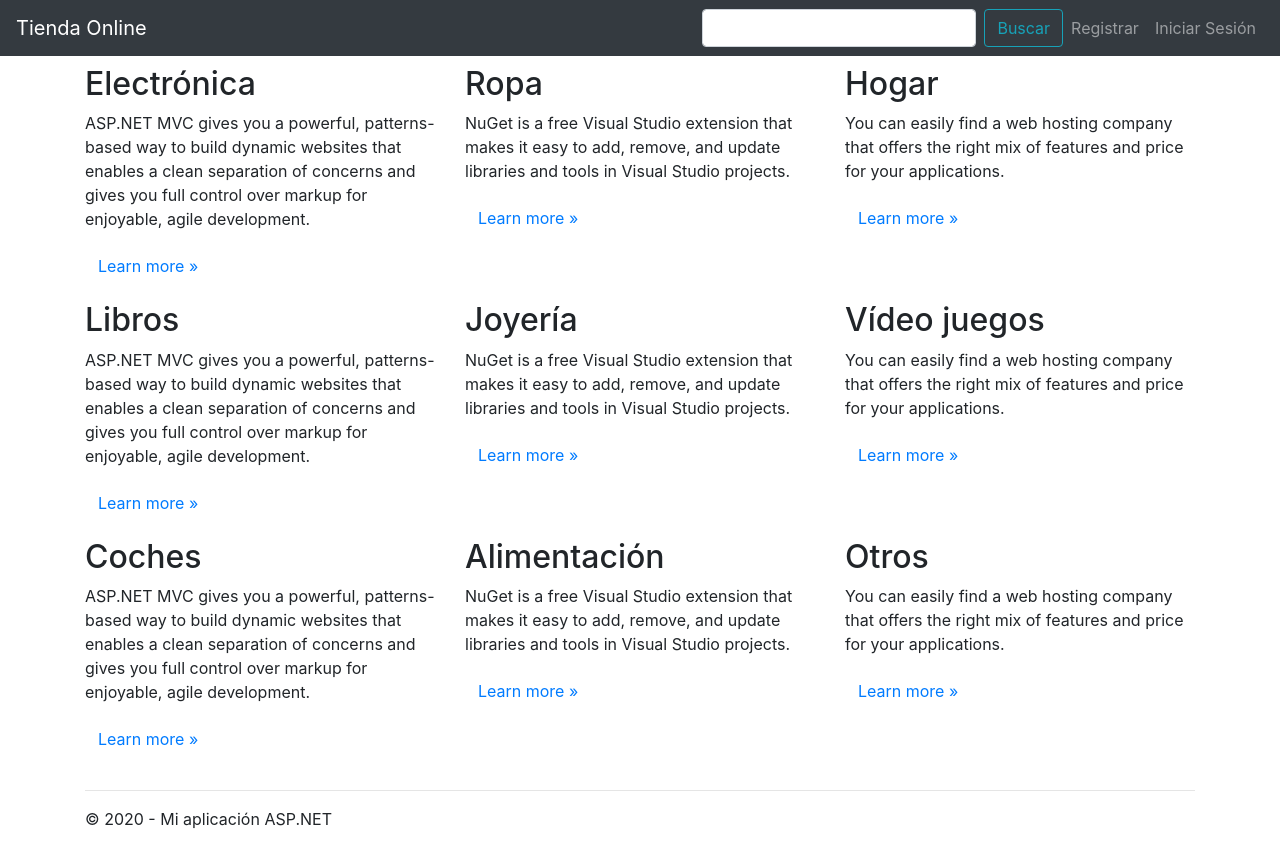
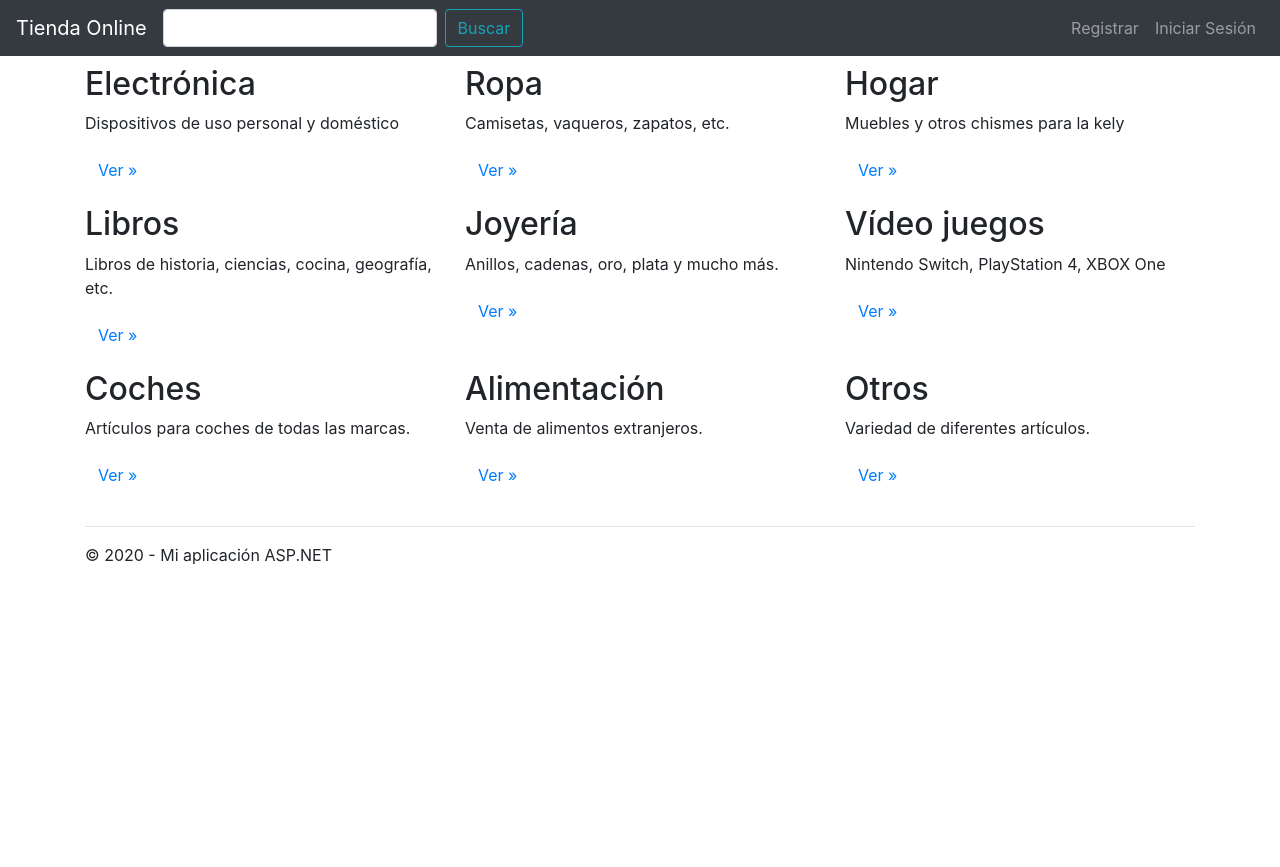
Before and after one commit to Gabehh/MiwTienda, an ASP.NET MVC app: template Views/Home/Index.cshtml in a window 1280 px wide. After the commit the page ends 565 px from the top, so only its background shows below. Run offline with ASP.NET Core 8 and stand-ins for ASP.NET MVC 5, Linux system fonts and the light colour scheme; the template is opened without the code that fills it, so the values that code supplies are empty; the project's own start-up code is not run, and a stand-in starts its controllers and pages; some libraries are stand-ins or nearby versions.

Commit message:
Detalles del frond y bug arreglado de la imagen

```diff
--- a/Controllers/AccountController.cs
+++ b/Controllers/AccountController.cs
@@ -464,10 +464,10 @@ namespace MiwTienda.Controllers
                 new Claim(ClaimTypes.NameIdentifier, persona.Id.ToString()),
                 new Claim(ClaimTypes.Role, String.Join(",",roles.Select(u=>u.Descripcion)))
             };
-
             var identity = new ClaimsIdentity(claims, "ApplicationCookie");
             var context = Request.GetOwinContext();
             var authManager = context.Authentication;
+            Session["id"] = persona.Id.ToString();
             authManager.SignIn(new AuthenticationProperties { IsPersistent = false }, identity);
         }
 
--- a/DataLayer/Repository/PedidoRepository.cs
+++ b/DataLayer/Repository/PedidoRepository.cs
@@ -15,7 +15,7 @@ namespace DataLayer.Repository
             using(ModelContainer1 container1 = new ModelContainer1())
             {
                 container1.PedidoSet.Add(pedido);
-                pedido.Producto.ToList().ForEach(u => container1.Entry(u).State = EntityState.Modified);
+                pedido.Producto.ToList().ForEach(u => container1.Entry(u).State = EntityState.Unchanged);
                 return container1.SaveChanges()>0;
             }
         }
--- a/Models/CarritoCompra.cs
+++ b/Models/CarritoCompra.cs
@@ -9,5 +9,6 @@ namespace MiwTienda.Models
     public class CarritoCompra : List<Producto>
     {
         public bool clickPay { get; set; } = false;
+        public int idUser { get; set; }
     }
 }
--- a/Models/ListProductsViewModels.cs
+++ b/Models/ListProductsViewModels.cs
@@ -44,7 +44,6 @@ namespace MiwTienda.Models
         [Display(Name = "Stock")]
         public int stock { get; set; }
         [Display(Name = "Imagen")]
-        [Required]
         public HttpPostedFileBase imagen { get; set; }
     }
 }
--- a/Models/PedidoViewModels.cs
+++ b/Models/PedidoViewModels.cs
@@ -16,7 +16,7 @@ namespace MiwTienda.Models
         [Display(Name = "Titular de la tarjeta:")]
         public string titular { get; set; }
         [Display(Name = "Número de Tarjeta")]
-        public int numero { get; set; }
+        public string numero { get; set; }
         [Display(Name = "Mes de caducidad")]
         public string caducidad { get; set; }
         [Display(Name = "Código CVC2")]
--- a/Views/Home/Index.cshtml
+++ b/Views/Home/Index.cshtml
@@ -12,21 +12,19 @@
     <div class="col-md-4">
         <h2>Electrónica</h2>
         <p>
-            ASP.NET MVC gives you a powerful, patterns-based way to build dynamic websites that
-            enables a clean separation of concerns and gives you full control over markup
-            for enjoyable, agile development.
+            Dispositivos de uso personal y doméstico
         </p>
-        <p><a class="btn btn-default" href="https://go.microsoft.com/fwlink/?LinkId=301865">Learn more &raquo;</a></p>
+        <p><a class="btn btn-default" href="https://go.microsoft.com/fwlink/?LinkId=301865">Ver &raquo;</a></p>
     </div>
     <div class="col-md-4">
         <h2>Ropa</h2>
-        <p>NuGet is a free Visual Studio extension that makes it easy to add, remove, and update libraries and tools in Visual Studio projects.</p>
-        <p><a class="btn btn-default" href="https://go.microsoft.com/fwlink/?LinkId=301866">Learn more &raquo;</a></p>
+        <p>Camisetas, vaqueros, zapatos, etc.</p>
+        <p><a class="btn btn-default" href="https://go.microsoft.com/fwlink/?LinkId=301866">Ver &raquo;</a></p>
     </div>
     <div class="col-md-4">
         <h2>Hogar</h2>
-        <p>You can easily find a web hosting company that offers the right mix of features and price for your applications.</p>
-        <p><a class="btn btn-default" href="https://go.microsoft.com/fwlink/?LinkId=301867">Learn more &raquo;</a></p>
+        <p>Muebles y otros chismes para la kely</p>
+        <p><a class="btn btn-default" href="https://go.microsoft.com/fwlink/?LinkId=301867">Ver &raquo;</a></p>
     </div>
 </div>
 
@@ -34,21 +32,19 @@
     <div class="col-md-4">
         <h2>Libros</h2>
         <p>
-            ASP.NET MVC gives you a powerful, patterns-based way to build dynamic websites that
-            enables a clean separation of concerns and gives you full control over markup
-            for enjoyable, agile development.
+            Libros de historia, ciencias, cocina, geografía, etc.
         </p>
-        <p><a class="btn btn-default" href="https://go.microsoft.com/fwlink/?LinkId=301865">Learn more &raquo;</a></p>
+        <p><a class="btn btn-default" href="https://go.microsoft.com/fwlink/?LinkId=301865">Ver &raquo;</a></p>
     </div>
     <div class="col-md-4">
         <h2>Joyería</h2>
-        <p>NuGet is a free Visual Studio extension that makes it easy to add, remove, and update libraries and tools in Visual Studio projects.</p>
-        <p><a class="btn btn-default" href="https://go.microsoft.com/fwlink/?LinkId=301866">Learn more &raquo;</a></p>
+        <p>Anillos, cadenas, oro, plata y mucho más.</p>
+        <p><a class="btn btn-default" href="https://go.microsoft.com/fwlink/?LinkId=301866">Ver &raquo;</a></p>
     </div>
     <div class="col-md-4">
         <h2>Vídeo juegos</h2>
-        <p>You can easily find a web hosting company that offers the right mix of features and price for your applications.</p>
-        <p><a class="btn btn-default" href="https://go.microsoft.com/fwlink/?LinkId=301867">Learn more &raquo;</a></p>
+        <p>Nintendo Switch, PlayStation 4, XBOX One</p>
+        <p><a class="btn btn-default" href="https://go.microsoft.com/fwlink/?LinkId=301867">Ver &raquo;</a></p>
     </div>
 </div>
 
@@ -56,20 +52,18 @@
     <div class="col-md-4">
         <h2>Coches</h2>
         <p>
-            ASP.NET MVC gives you a powerful, patterns-based way to build dynamic websites that
-            enables a clean separation of concerns and gives you full control over markup
-            for enjoyable, agile development.
+            Artículos para coches de todas las marcas.
         </p>
-        <p><a class="btn btn-default" href="https://go.microsoft.com/fwlink/?LinkId=301865">Learn more &raquo;</a></p>
+        <p><a class="btn btn-default" href="https://go.microsoft.com/fwlink/?LinkId=301865">Ver &raquo;</a></p>
     </div>
     <div class="col-md-4">
         <h2>Alimentación</h2>
-        <p>NuGet is a free Visual Studio extension that makes it easy to add, remove, and update libraries and tools in Visual Studio projects.</p>
-        <p><a class="btn btn-default" href="https://go.microsoft.com/fwlink/?LinkId=301866">Learn more &raquo;</a></p>
+        <p>Venta de alimentos extranjeros.</p>
+        <p><a class="btn btn-default" href="https://go.microsoft.com/fwlink/?LinkId=301866">Ver &raquo;</a></p>
     </div>
     <div class="col-md-4">
         <h2>Otros</h2>
-        <p>You can easily find a web hosting company that offers the right mix of features and price for your applications.</p>
-        <p><a class="btn btn-default" href="https://go.microsoft.com/fwlink/?LinkId=301867">Learn more &raquo;</a></p>
+        <p>Variedad de diferentes artículos.</p>
+        <p><a class="btn btn-default" href="https://go.microsoft.com/fwlink/?LinkId=301867">Ver &raquo;</a></p>
     </div>
 </div>
--- a/Views/Producto/Editar.cshtml
+++ b/Views/Producto/Editar.cshtml
@@ -33,7 +33,8 @@
     <div class="form-group">
         @Html.LabelFor(m => m.imagen, new { @class = "col-md-2 control-label" })
         <div class="col-md-10">
-            @Html.TextBoxFor(m => m.imagen, new { @class = "form-control", type = "file" })
+            @Html.Label("imagen", "Usando: " + Model.imagen.FileName, new { @class = "col-md-2 control-label"})
+            @Html.TextBoxFor(m => m.imagen, null, new { @class = "form-control", type = "file" })
         </div>
     </div>
     <div class="form-group">
--- a/Views/Shared/_Layout.cshtml
+++ b/Views/Shared/_Layout.cshtml
@@ -14,7 +14,7 @@
 </head>
 <body>
     <nav class="navbar fixed-top navbar-expand-lg navbar-dark bg-dark">
-        <a class="navbar-brand" href="#">Tienda Online</a>
+        @Html.ActionLink("Tienda Online", "Index", "Home", routeValues: null, htmlAttributes: new { @class = "navbar-brand" })
         <button class="navbar-toggler" type="button" data-toggle="collapse" data-target="#navbarSupportedContent" aria-controls="navbarSupportedContent" aria-expanded="false" aria-label="Toggle navigation">
             <span class="navbar-toggler-icon"></span>
         </button>
@@ -24,18 +24,13 @@
                 @*<li class="nav-item">
             @Html.ActionLink("Acerca de", "About", "Home", routeValues: null, htmlAttributes: new { @class = "nav-link" })
         </li>*@
-                @if (@User.IsInRole("Admin"))
+                @using (Html.BeginForm("Index", "Producto", new { ReturnUrl = ViewBag.ReturnUrl }, FormMethod.Post, new { @class = "form-inline my-2 my-lg-0", role = "form" }))
                 {
-                    <li class="nav-item">
-                        @Html.ActionLink("Agregar Producto", "AgregarProducto", "Producto", routeValues: null, htmlAttributes: new { @class = "nav-link" })
-                    </li>
+                    @Html.TextBox("palabraClave", "", new { @class = "form-control mr-sm-2" })
+                    <input type="submit" value="Buscar" class="btn btn-outline-info my-2 my-sm-0" />
                 }
             </ul>
-            @using (Html.BeginForm("Index", "Producto", new { ReturnUrl = ViewBag.ReturnUrl }, FormMethod.Post, new { @class = "form-inline my-2 my-lg-0", role = "form" }))
-            {
-                @Html.TextBox("palabraClave","", new { @class = "form-control mr-sm-2" })
-                <input type="submit" value="Buscar" class="btn btn-outline-info my-2 my-sm-0" />
-            }
+
             @Html.Partial("_LoginPartial")
         </div>
     </nav>
--- a/Views/Shared/_LoginPartial.cshtml
+++ b/Views/Shared/_LoginPartial.cshtml
@@ -12,13 +12,17 @@
                 @User.Identity.GetUserName()
             </a>
             <div class="dropdown-menu" aria-labelledby="navbarDropdownMenuLink">
-                @Html.ActionLink("Carrito", "Index", "Carrito", routeValues: null, htmlAttributes: new { title = "Manage", @class = "dropdown-item" })
-                @Html.ActionLink("Mis Facturas", "Misfacturas", "Pedido", routeValues: null, htmlAttributes: new { title = "Manage", @class = "dropdown-item" })
+                @Html.ActionLink("Carrito", "Index", "Carrito", routeValues: null, htmlAttributes: new {  @class = "dropdown-item" })
+                @Html.ActionLink("Mis Facturas", "Misfacturas", "Pedido", routeValues: null, htmlAttributes: new { @class = "dropdown-item" })
+                @if (@User.IsInRole("Admin"))
+                {
+                    @Html.ActionLink("Agregar Producto", "AgregarProducto", "Producto", routeValues: null, htmlAttributes: new { @class = "dropdown-item" })
+                }
             </div>
         </li>
 
-        <li><a href="javascript:document.getElementById('logoutForm').submit()" class="nav-link">Cerrar sesión</a></li>
-    </ul>
+                <li><a href="javascript:document.getElementById('logoutForm').submit()" class="nav-link">Cerrar sesión</a></li>
+            </ul>
     }
 }
 else
```
Also changed, not shown: Controllers/ProductoController.cs (+38 -11 lines), Models/Binders/CarritoCompraModelBinder.cs (+10 -0 lines), Views/Pedido/Index.cshtml (+22 -4 lines), Views/Producto/Index.cshtml (+4 -5 lines).
